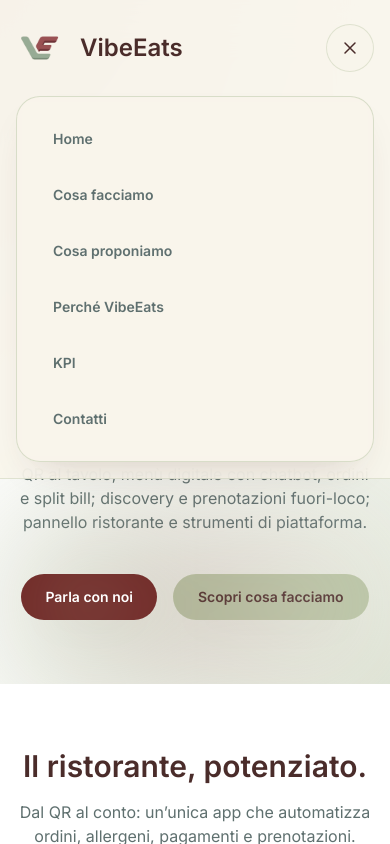
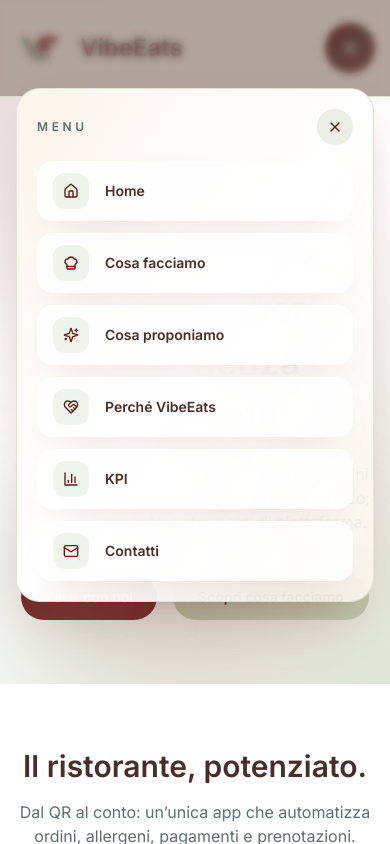
Before and after one commit to Vibeeats/sito_vetrina_frontend, a React (Vite) app: page / in a window 390 px wide. Both pictures are taken after a click on the button "Menu". Shown: the top 844 px of the page. Built offline with nearby package versions, Linux system fonts and the light colour scheme.

Commit message:
modifica UI + logo - v4

```diff
--- a/src/components/Navbar.tsx
+++ b/src/components/Navbar.tsx
@@ -5,24 +5,17 @@
 import { scrollToId } from '../utils/scrollTo';
 import { cn } from '../utils/cn';
 import { fadeInUp, hoverSpring } from '../lib/animations';
+import type { LucideIcon } from 'lucide-react';
+import { Menu, X, Home, ChefHat, Sparkles, HeartHandshake, BarChart3, Mail } from 'lucide-react';
 
-const navItems = [
-  { id: 'home', label: 'Home' },
-  { id: 'cosa-facciamo', label: 'Cosa facciamo' },
-  { id: 'cosa-proponiamo', label: 'Cosa proponiamo' },
-  { id: 'perche-vibeeats', label: 'Perché VibeEats' },
-  { id: 'kpi', label: 'KPI' },
-  { id: 'contatti', label: 'Contatti' }
+const navItems: { id: string; label: string; icon: LucideIcon }[] = [
+  { id: 'home', label: 'Home', icon: Home },
+  { id: 'cosa-facciamo', label: 'Cosa facciamo', icon: ChefHat },
+  { id: 'cosa-proponiamo', label: 'Cosa proponiamo', icon: Sparkles },
+  { id: 'perche-vibeeats', label: 'Perché VibeEats', icon: HeartHandshake },
+  { id: 'kpi', label: 'KPI', icon: BarChart3 },
+  { id: 'contatti', label: 'Contatti', icon: Mail }
 ];
-
-const menuVariants: Variants = {
-  hidden: { opacity: 0, y: -16 },
-  show: {
-    opacity: 1,
-    y: 0,
-    transition: { duration: 0.35, ease: 'easeOut', staggerChildren: 0.05 }
-  }
-};
 
 const linkVariants: Variants = {
   hidden: { opacity: 0, y: 8 },
@@ -133,46 +126,85 @@
         </nav>
         <motion.button
           type="button"
-          className="inline-flex h-12 w-12 items-center justify-center rounded-full border border-accent/40 bg-surface/90 text-secondary shadow-soft transition lg:hidden"
+          className="inline-flex h-12 w-12 items-center justify-center rounded-full border border-accent/40 bg-gradient-to-br from-primary/85 via-secondary/80 to-primary/70 text-white shadow-soft transition lg:hidden"
           onClick={() => setIsOpen((prev) => !prev)}
           aria-label={isOpen ? 'Chiudi menu di navigazione' : 'Apri menu di navigazione'}
           initial={{ opacity: 0, scale: 0.9 }}
           animate={{ opacity: 1, scale: 1 }}
           transition={{ duration: 0.3, ease: 'easeOut' }}
+          whileHover={{ scale: prefersReducedMotion ? 1 : 1.05 }}
+          whileTap={{ scale: 0.95 }}
         >
           <span className="sr-only">Menu</span>
-          <svg className="h-5 w-5" viewBox="0 0 24 24" stroke="currentColor" strokeWidth="1.8" fill="none">
           {isOpen ? (
-              <path strokeLinecap="round" strokeLinejoin="round" d="M6 6 18 18M18 6 6 18" />
+            <X className="h-5 w-5" strokeWidth={1.6} aria-hidden="true" />
           ) : (
-              <path strokeLinecap="round" strokeLinejoin="round" d="M4 7h16M4 12h16M4 17h12" />
+            <Menu className="h-5 w-5" strokeWidth={1.6} aria-hidden="true" />
           )}
-          </svg>
         </motion.button>
       </div>
       <AnimatePresence>
         {isOpen && (
+          <>
+            <motion.div
+              key="nav-backdrop"
+              initial={{ opacity: 0 }}
+              animate={{ opacity: 1 }}
+              exit={{ opacity: 0 }}
+              transition={{ duration: 0.2 }}
+              className="fixed inset-0 z-40 bg-secondary/40 backdrop-blur-sm lg:hidden"
+              onClick={() => setIsOpen(false)}
+            />
             <motion.nav
+              key="nav-panel"
+              initial={prefersReducedMotion ? { opacity: 0 } : { opacity: 0, y: -16 }}
+              animate={prefersReducedMotion ? { opacity: 1 } : { opacity: 1, y: 0 }}
+              exit={prefersReducedMotion ? { opacity: 0 } : { opacity: 0, y: -16 }}
+              transition={{ duration: 0.25, ease: 'easeOut' }}
+              className="fixed inset-x-4 top-[88px] z-50 lg:hidden"
+            >
+              <div className="rounded-3xl border border-accent/40 bg-gradient-to-br from-surface via-white to-surface/90 p-5 shadow-hover">
+                <div className="mb-4 flex items-center justify-between">
+                  <span className="text-xs font-semibold uppercase tracking-[0.3em] text-muted">Menu</span>
+                  <button
+                    type="button"
+                    onClick={() => setIsOpen(false)}
+                    className="inline-flex h-9 w-9 items-center justify-center rounded-full bg-accent/30 text-primary transition hover:bg-accent/40 focus-visible:outline-none focus-visible:ring-2 focus-visible:ring-primary"
+                    aria-label="Chiudi menu mobile"
+                  >
+                    <X className="h-4 w-4" aria-hidden="true" />
+                  </button>
+                </div>
+                <ul className="flex flex-col gap-3">
+                  {navItems.map((item) => {
+                    const Icon = item.icon;
+                    return (
+                      <motion.li
+                        key={item.id}
                         initial={prefersReducedMotion ? false : 'hidden'}
-            animate="show"
-            exit="hidden"
-            variants={prefersReducedMotion ? undefined : menuVariants}
-            className="lg:hidden"
+                        animate={prefersReducedMotion ? undefined : 'show'}
+                        exit={prefersReducedMotion ? undefined : 'hidden'}
+                        variants={prefersReducedMotion ? undefined : linkVariants}
+                        whileHover={prefersReducedMotion ? undefined : { x: 4 }}
+                        transition={{ type: 'spring', stiffness: 260, damping: 20 }}
                       >
-            <ul className="mx-4 mb-4 flex flex-col gap-3 rounded-3xl border border-accent/50 bg-surface/95 p-5 shadow-soft backdrop-blur text-base">
-              {navItems.map((item) => (
-                <motion.li key={item.id} variants={prefersReducedMotion ? undefined : linkVariants}>
                         <a
                           href={`#${item.id}`}
                           onClick={handleNavigate(item.id)}
-                    className="block rounded-2xl px-4 py-3 text-sm font-semibold text-muted transition hover:bg-accent/40 hover:text-secondary focus-visible:outline-none focus-visible:ring-2 focus-visible:ring-primary"
+                          className="flex items-center gap-4 rounded-2xl bg-white/85 px-4 py-3 text-sm font-semibold text-secondary shadow-soft transition hover:bg-white focus-visible:outline-none focus-visible:ring-2 focus-visible:ring-primary"
                         >
-                    {item.label}
+                          <span className="flex h-9 w-9 items-center justify-center rounded-xl bg-accent/20 text-primary">
+                            <Icon className="h-4 w-4" aria-hidden="true" />
+                          </span>
+                          <span>{item.label}</span>
                         </a>
                       </motion.li>
-              ))}
+                    );
+                  })}
                 </ul>
+              </div>
             </motion.nav>
+          </>
         )}
       </AnimatePresence>
     </motion.header>
```
Lines whose indentation alone changed are shown as unchanged.
